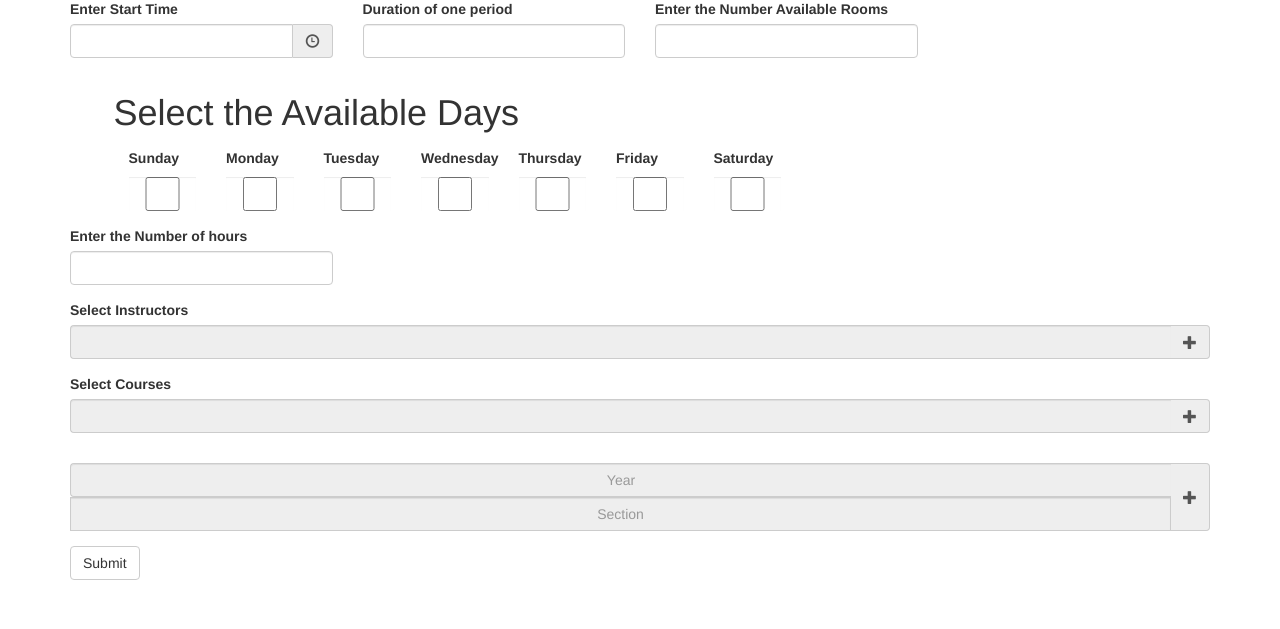
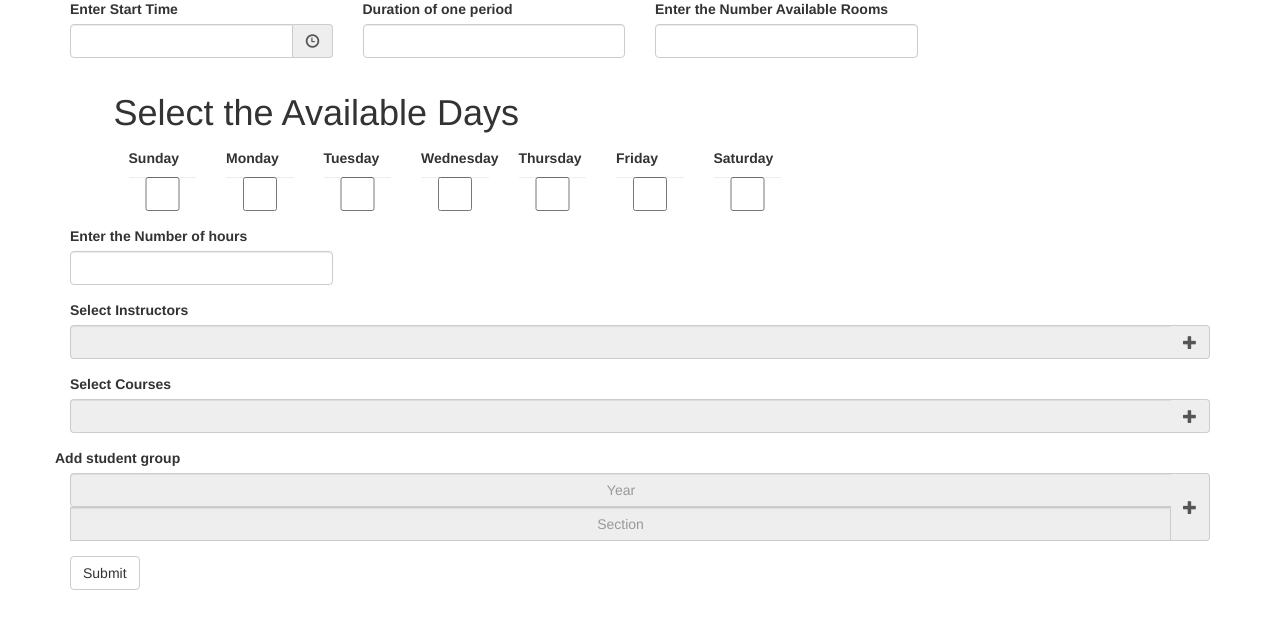
Before and after one commit to waleedj99/TimeTableGenerator, a Flask app: page / in a window 1280 px wide. Shown: the part 73-702 px from the top of the page. Run offline with Flask 2, Linux system fonts and the light colour scheme; some libraries are stand-ins or nearby versions.

```diff
--- a/templates/index.html
+++ b/templates/index.html
@@ -170,6 +170,7 @@
         <div class="row">
             <div id="sinfo-main">
                 <div class="form-group" id="sinfo-0">
+                    <label class="form-label">Add student group</label>
                     <div class="col-lg-12 ">
                         <div class="input-group form-group">
                             <input placeholder = "Year" type="text" class="year-list input-group-addon form-control" name="year-in-0" id="year-in-0">
```
